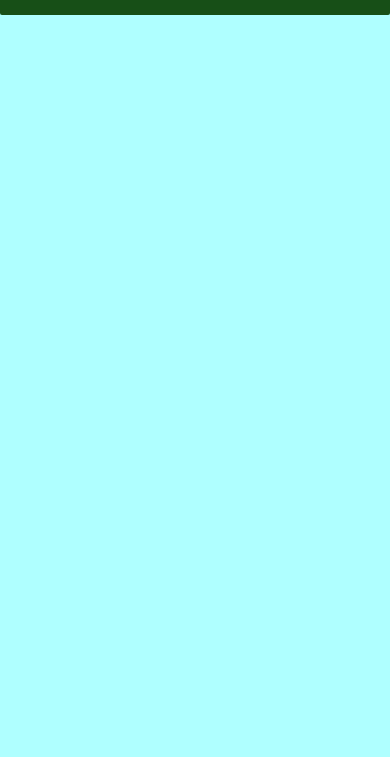
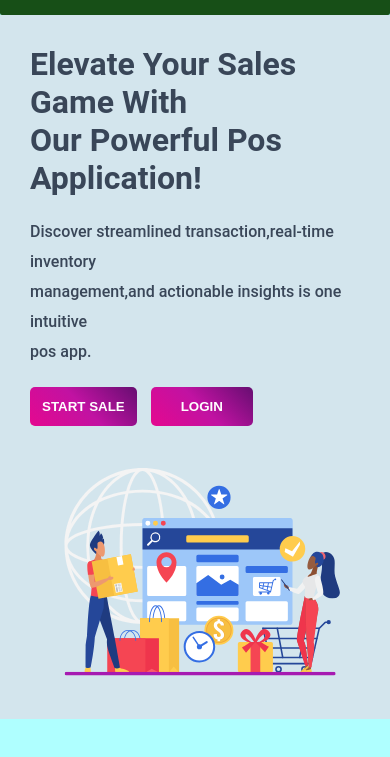
Before and after one commit to sakib228/operating-system, a plain HTML site: page index.html in a window 390 px wide. Shown: the part 59-816 px from the top of the page. Drawn offline with Linux system fonts and the light colour scheme.

Commit message:
hero section complete and phn responsive perfect

```diff
--- a/index.html
+++ b/index.html
@@ -37,8 +37,10 @@
             <i class="fa-solid fa-registered"></i> Register
           </button>
           <div id="show">
-            <span class="hum_icon"><i class="fa-solid fa-circle-user"></i></span>
-          <span class="hum_icon"><i class="fa-solid fa-registered"></i></span>
+            <span class="hum_icon"
+              ><i class="fa-solid fa-circle-user"></i
+            ></span>
+            <span class="hum_icon"><i class="fa-solid fa-registered"></i></span>
           </div>
 
           <span class="hum_icon"><i class="fa-solid fa-bars"></i></span>
@@ -46,7 +48,29 @@
         </div>
       </nav>
     </header>
-    <main></main>
+    <!--------------- main body section ---------------- -->
+    <main>
+      <section class="hero_section">
+        <div class="hero_text">
+          <h1>
+            Elevate Your Sales Game With <br />
+            Our Powerful Pos Application!
+          </h1>
+          <p>
+            Discover streamlined transaction,real-time inventory <br />
+            management,and actionable insights is one intuitive<br />
+            pos app.
+          </p>
+          <div class="hero_btn">
+            <button class="hero_sub_btn" type="submit">START SALE</button>
+            <button class="hero_sub_btn1 hero_subbtn" type="submit">
+              LOGIN
+            </button>
+          </div>
+        </div>
+        <img class="hero_img" src="hero.svg" alt="this our hero section img" />
+      </section>
+    </main>
     <footer></footer>
   </body>
 </html>
--- a/index_style.css
+++ b/index_style.css
@@ -19,7 +19,7 @@
 .main_header {
   max-width: 1600px;
   margin: 0 auto;
-  height: 100vh;
+  /* height: 100vh; */
 }
 .main_nav {
   max-width: 1600px;
@@ -118,7 +118,38 @@
   gap: 10px;
 }
 
+/* -------------- hero section --------------------- */
+.hero_section {
+  max-width: 1600px;
+  margin: 0 auto;
+  display: flex;
+  justify-content: space-between;
+  align-items: center;
+  background-color: #d3e5ed;
+  padding: 10px 30px;
+}
+.hero_text {
+  color: #394658;
+}
+.hero_text h1 {
+  font-size: 3rem;
+  font-weight: 700;
+  font-style: normal;
+  padding-bottom: 40px;
+}
+.hero_text p {
+  font-size: 1.5rem;
+  font-weight: 500;
+  font-style: normal;
+  line-height: 30px;
+  padding-bottom: 30px;
+}
+.hero_section .hero_img {
+  max-width: 100%;
+}
+
 /* ---------------- media section for phn ------------------ */
+
 @media screen and (max-width: 576px) {
   .nav_head_logo {
     font-size: 2rem;
@@ -134,9 +165,59 @@
   .btn {
     display: none;
   }
+  .hero_section {
+    max-width: 100%;
+    margin: 0 auto;
+    display: flex;
+    justify-content: space-between;
+    align-items: center;
+    flex-direction: column;
+    background-color: #d3e5ed;
+    padding: 10px 30px;
+  }
+  .hero_section .hero_img {
+    /* max-width: 100%; */
+    margin-top: 20px;
+  }
+  .hero_text h1 {
+    font-size: 2rem;
+    font-weight: 700;
+    font-style: normal;
+    padding-bottom: 20px;
+    padding-top: 20px;
+  }
+  .hero_text p {
+    font-size: 1rem;
+    font-weight: 500;
+    font-style: normal;
+    line-height: 30px;
+    padding-bottom: 20px;
+  }
 }
 
-/* media for tab_late  */
+/* hero button section  */
+
+.hero_sub_btn {
+  padding: 12px;
+  border: none;
+  border-radius: 5px;
+  background: linear-gradient(45deg, #e5088f, #c112a2, #660e71);
+  display: inline-block;
+  color: white;
+  margin-right: 10px;
+  font-weight: 600;
+}
+.hero_sub_btn1 {
+  padding: 12px 30px;
+  border: none;
+  border-radius: 5px;
+  background: linear-gradient(45deg, #e5088f, #c112a2, #660e71);
+  color: white;
+  font-weight: 600;
+}
+
+/* ---------------- media for tab_late ----------------- */
+
 @media screen and (min-width: 577px) and (max-width: 996px) {
   .nav_head_logo {
     font-size: 2.5rem;
```
Also changed, not shown: hero.svg (added).
